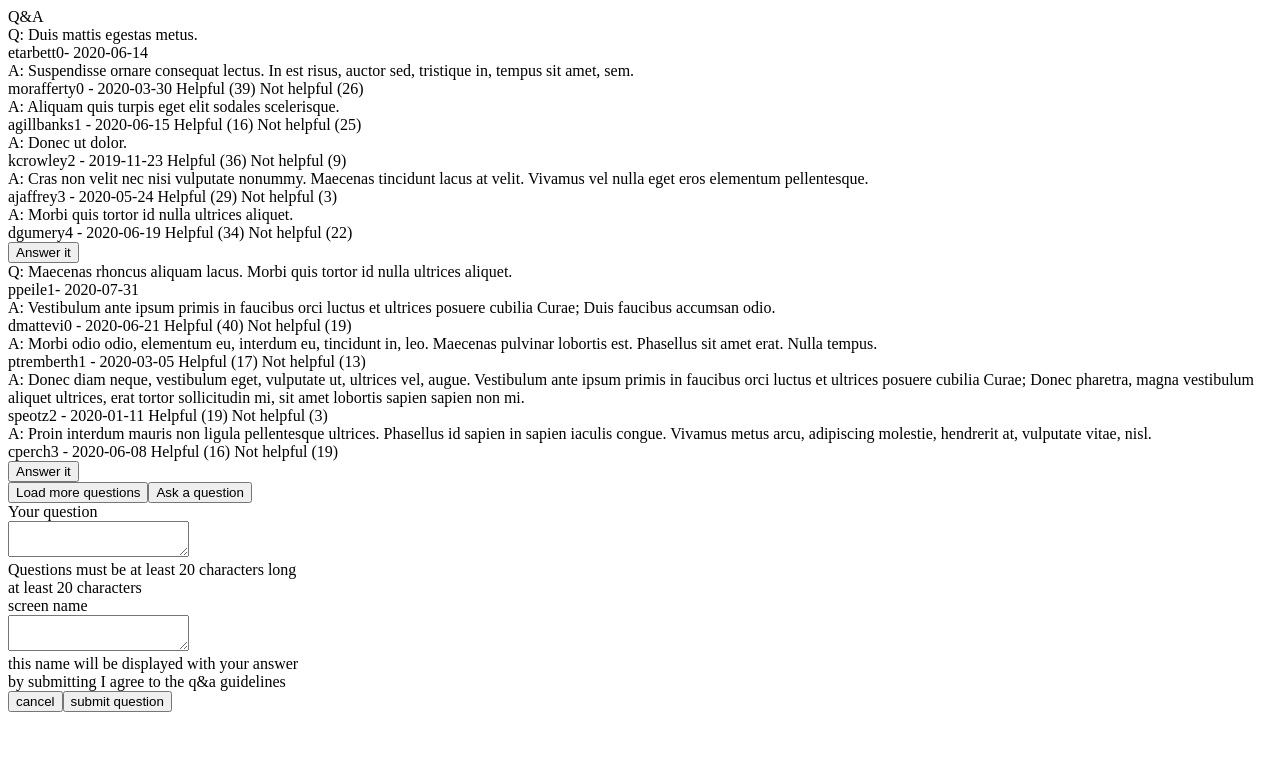
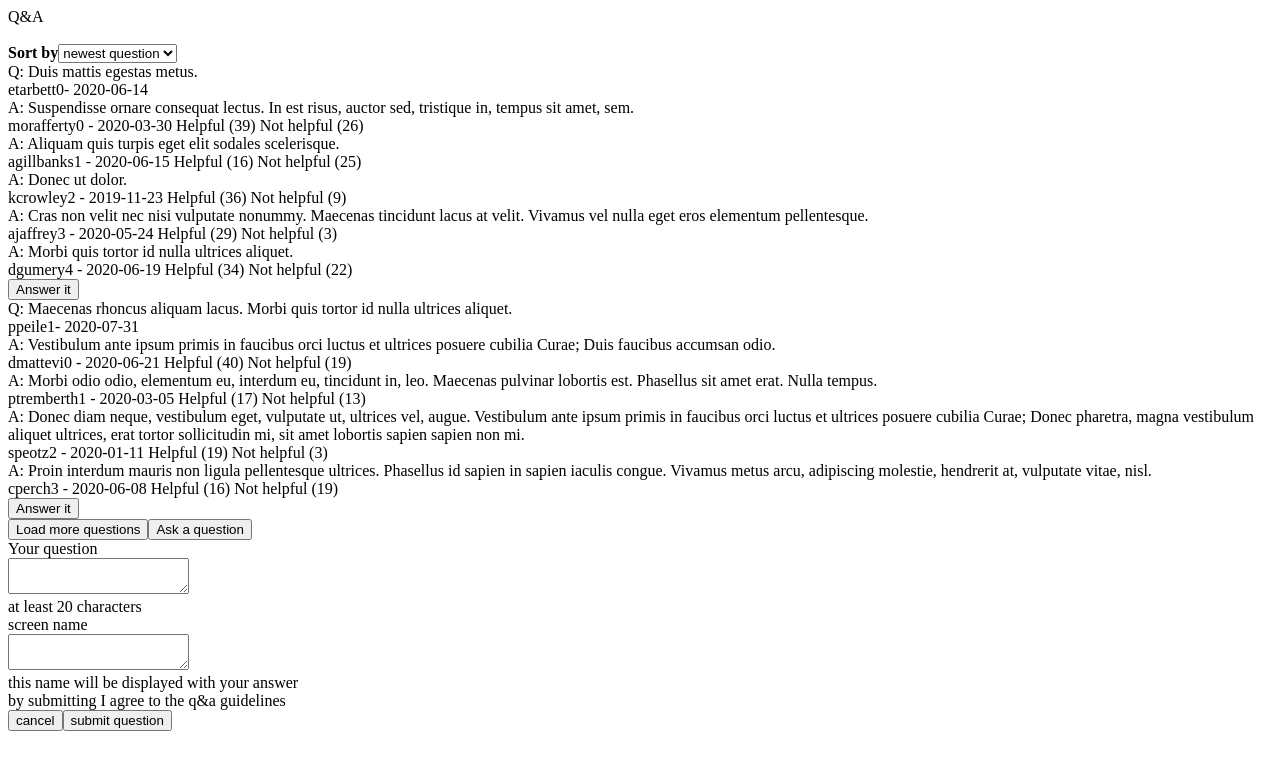
Before and after one commit to Tarzhay/q-and-a, a React app: page / in a window 1280 px wide. Both pictures are taken after a click on the button "Ask a question". Shown: the top 770 px of the page. Built offline with nearby package versions, Linux system fonts and the light colour scheme; no server answers; the HTML template or start-up script is replaced by a standard one.

Commit message:
Basic styling

```diff
--- a/client/src/AnswerIt.jsx
+++ b/client/src/AnswerIt.jsx
@@ -1,12 +1,13 @@
 import React from 'react';
 
 var AnswerIt = ({answer, onChangeAns, ansScrNm, onChangeAnsScrNm, handleCancel, submitAnswer}) => {
+  // <div className ='que-line2'>Answers must be at least 20 characters long </div>
 
   return (
     <div className='ans-text'>
             <div className='bold'> your answer </div>
           <div><textarea className ='text'  value = {answer} onChange ={onChangeAns}> </textarea></div>
-          <div className ='que-line2'>Answers must be at least 20 characters long </div>
+
           <div className ='que-line2'>at least 20 characters</div>
           <div className ='que-line2'> screen name </div>
           <div><textarea className ='ScrName'  value = {ansScrNm} onChange ={onChangeAnsScrNm}> </textarea></div>
--- a/client/src/AskQuestion.jsx
+++ b/client/src/AskQuestion.jsx
@@ -1,12 +1,13 @@
 import React from 'react';
 
 var AskQuestion = ({question, onChangeQue, queScrNm, onChangeQueScrNm, handleCancel, submitQuestion}) => {
+  //      <div className ='que-line2'>Questions must be at least 20 characters long</div>
 
   return (
     <div className = 'que-text'>
       <div className ='bold'> Your question </div>
       <div ><textarea className ='text' value = {question} onChange ={onChangeQue}> </textarea></div>
-      <div className ='que-line2'>Questions must be at least 20 characters long</div>
+
       <div className ='que-line2'>at least 20 characters</div>
       <div className ='que-line2'> screen name </div>
       <div ><textarea className ='ScrName' value = {queScrNm} onChange ={onChangeQueScrNm}> </textarea></div>
--- a/client/src/Question.jsx
+++ b/client/src/Question.jsx
@@ -8,7 +8,6 @@ class Question extends React.Component {
 
   constructor(props) {
     super(props);
-    this.question = props.question;
     this.state ={
       toggleAnswer: false,
       answer: '',
@@ -23,6 +22,7 @@ class Question extends React.Component {
     this.handleHelp = this.handleHelp.bind(this);
 
   }
+
 
   handleAnswer() {
     this.setState({toggleAnswer: true});
@@ -60,7 +60,7 @@ class Question extends React.Component {
 
   submitAnswer() {
 
-    var question = this.question;
+    var question = this.props.question;
 
     console.log(question);
     var questionId = question.questionId;
@@ -95,7 +95,7 @@ class Question extends React.Component {
 
 
   render() {
-    var question = this.question;
+    var question = this.props.question;
     var toggleAnswer = this.state.toggleAnswer;
     var answer = this.state.answer;
     var ansScrNm = this.state.ansScrNm;
--- a/client/src/index.jsx
+++ b/client/src/index.jsx
@@ -13,9 +13,11 @@ class App extends React.Component {
 
     this.state ={
       questions: data[0].questions,
+      bkpQuestions: [],
       toggleQuestion: false,
       question: '',
-      queScrNm: ''
+      queScrNm: '',
+      sortBy: ''
     };
     this.handleQuestion = this.handleQuestion.bind(this);
     this.handleCancel = this.handleCancel.bind(this);
@@ -23,6 +25,7 @@ class App extends React.Component {
     this.onChangeQue = this.onChangeQue.bind(this);
     this.onChangeQueScrNm = this.onChangeQueScrNm.bind(this);
     this.getData = this.getData.bind(this);
+    this.onChangeFilter = this.onChangeFilter.bind(this);
   }
 
   handleQuestion() {
@@ -41,15 +44,28 @@ class App extends React.Component {
     this.setState({queScrNm: e.target.value});
   }
 
-  getData(lowerLimit) {
-    axios.get(`http://localhost:3000${window.location.pathname}/api/Q_A/question`, queObj)
+  onChangeFilter(e) {
+    this.getData(e.target.value);
+    this.setState({sortBy: e.target.value});
+  }
+
+  getData(sortBy) {
+    var url =`http://localhost:3001/api${window.location.pathname}/getData`;
+    console.log(url);
+    axios.get(url )
     .then((response) => {
-      console.log(response.data);
-      this.setState({questions: response.data});
+      console.log(response.data.questions);
+      this.setState({questions:response.data.questions});
     })
     .catch((err) => {
       console.log(err);
     })
+  }
+
+  componentDidMount() {
+
+    console.log('I am in did mount');
+    this.getData();
   }
 
   submitQuestion() {
@@ -58,8 +74,8 @@ class App extends React.Component {
     //send the question, screen name, date tot he server
     //inside the server update the product's question array with a new question based on the product ID
 
-    var questions = this.state.questions;
-    var questionId = questions.length + 1;
+    var questions12 = Array.prototype.slice.call(this.state.questions);
+    var questionId = questions12.length + 1;
     var question = this.state.question;
     var queScrNm = this.state.queScrNm;
 
@@ -72,50 +88,62 @@ class App extends React.Component {
       answers: []
     };
 
-    //console.log('queObj',queObj);
+    var newQuestions = [queObj];
+    newQuestions = newQuestions.concat(questions12);
 
-    questions.push(queObj);
-    this.setState({questions: questions});
     this.setState({toggleAnswer: false, question: '',
-    queScrNm: ''});
+    queScrNm: '', questions: newQuestions}, ()=>{console.log('question inside setstate', this.state)});
 
-    //console.log('questions',questions);
-
-    axios.post(`http://localhost:3000${window.location.pathname}/api/Q_A`, queObj)
+    axios.post(`http://localhost:3001/api${window.location.pathname}`, queObj)
     .then((response) => {
       console.log(response.data);
+      this.setState({questions: []});
       this.setState({questions: questions});
     })
     .catch((err) => {
       console.log(err);
     })
-    this.setState({toggleQuestion: false});
+
   }
+
+
 
   render() {
     var questions = this.state.questions;
     var toggleQuestion = this.state.toggleQuestion;
-    var question = this.state.question;
+    var question1 = this.state.question;
     var queScrNm = this.state.queScrNm;
     var handleQuestion = this.handleQuestion;
     var handleCancel = this.handleCancel;
     var submitQuestion = this.submitQuestion;
     var onChangeQue = this.onChangeQue;
     var onChangeQueScrNm = this.onChangeQueScrNm;
-
-    console.log('render questions', questions);
-
+    var onChangeFilter = this.onChangeFilter;
 
     return (
       <div className = 'qa-parent'>
         <div className = 'qa-child'>
         <div className ='qa bold'> Q&A</div>
+        <div id="filterBox">
+      <br></br>
+      <label className="filterSorter">
+        <b>Sort by</b>
+        <select className="marginLeft" name="sortBy" onChange={
+        onChangeFilter}>
+            <option className='white-btnans-btn' value='newestquestion'>newest question</option>
+            <option className='white-btnans-btn'  value='newestanswer'>newest answer</option>
+            <option className='white-btnans-btn'  value='fewestanswer'>fewest answer</option>
+            <option className='white-btnans-btn'  value='mostanswer'>most answer</option>
+        </select>
+      </label>
+      </div>
         <div>
-          {questions.map((question) => (<Question question = {question} />))}
+          {questions.map((question) =>
+           (<Question question = {question} />))}
           <button className='white-btn'>Load more questions</button>
           <button className='red-btn' onClick = {handleQuestion}>Ask a question</button>
           <div>{
-            toggleQuestion? (<div> <AskQuestion question={question} onChangeQue={onChangeQue} queScrNm={queScrNm} onChangeQueScrNm={onChangeQueScrNm} handleCancel={handleCancel} submitQuestion={submitQuestion} /></div>) : ''}
+            toggleQuestion? (<div> <AskQuestion question={question1} onChangeQue={onChangeQue} queScrNm={queScrNm} onChangeQueScrNm={onChangeQueScrNm} handleCancel={handleCancel} submitQuestion={submitQuestion} /></div>) : ''}
          </div>
          </div>
          </div>
@@ -125,4 +153,4 @@ class App extends React.Component {
 }
 
 
-ReactDOM.render(<App />, document.getElementById('app'));
+ReactDOM.render(<App />, document.getElementById('service1'));
--- a/database/index.js
+++ b/database/index.js
@@ -36,7 +36,7 @@ const QaModel = mongoose.model('QaModel', qaSchema);
 
 
 //retrieve data for a specific product_id
-let find = (productId, callback) => {
+let find = ({productId, sortby}, callback) => {
 
   var query =QaModel.find({"productId":productId},(err, data) => {
     if(err) {
@@ -45,7 +45,7 @@ let find = (productId, callback) => {
       //console.log(JSON.stringify(data));
       callback(data);
     }
-  });
+  }).sort({'questions.createdAt': 'desc'});
 
   //.sort({watchersCount:-1}).limit(25);
 }
--- a/package.json
+++ b/package.json
@@ -27,6 +27,7 @@
     "live-server": "^1.2.1",
     "mongoose": "^5.8.5",
     "mysql": "^2.14.1",
+    "querystring": "^0.2.0",
     "react": "^15.6.1",
     "react-dom": "^15.6.1",
     "styled-components": "^5.2.1",
```
Also changed, not shown: 4 other files (tests, documents, lock files or other folders).
